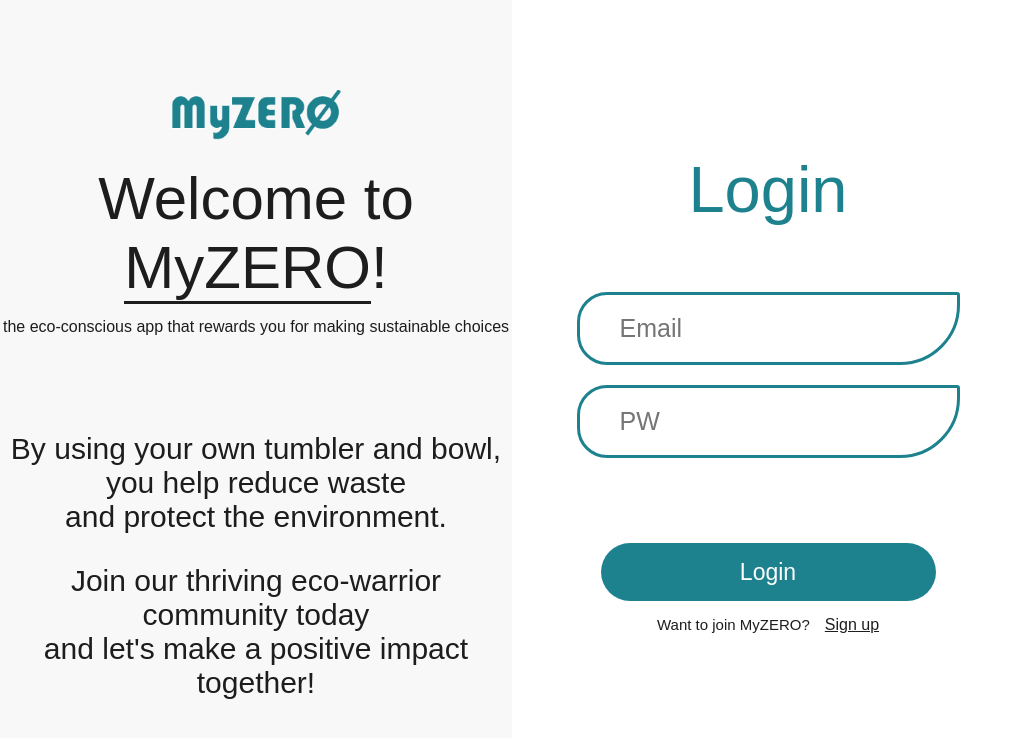
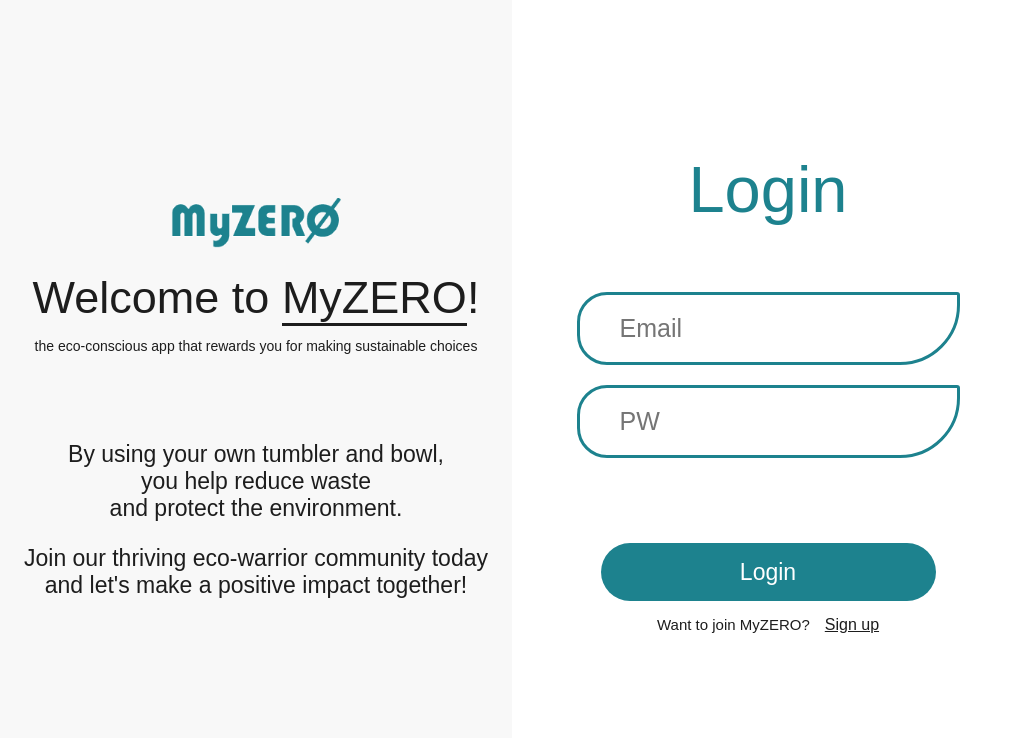
Before and after one commit to Hyerin22/MyZERO, a React (Create React App) app in the folder react-front-end/: page / in a window 1024 px wide. Shown: the top 738 px of the page. Built offline with nearby package versions, Linux system fonts and the light colour scheme.

Commit message:
Login&Signup responsive update

```diff
--- a/react-front-end/src/styles/Login.scss
+++ b/react-front-end/src/styles/Login.scss
@@ -14,7 +14,7 @@
     justify-content: center;
   }
 }
-@media only screen and (max-width: 600px) {
+@media only screen and (max-width: 800px) {
   .login-cont {
     flex-direction: column;
 
--- a/react-front-end/src/styles/components/LoginInput.scss
+++ b/react-front-end/src/styles/components/LoginInput.scss
@@ -68,7 +68,7 @@
   }
 }
 
-@media only screen and (max-width: 600px) {
+@media only screen and (max-width: 800px) {
   .loginInput-cont {
     .input-top {
       margin: 35px 0;
--- a/react-front-end/src/styles/components/LoginLeftSide.scss
+++ b/react-front-end/src/styles/components/LoginLeftSide.scss
@@ -36,7 +36,7 @@
   }
 }
 
-@media only screen and (max-width: 600px) {
+@media only screen and (max-width: 800px) {
   .left-side {
     flex: 1;
 
@@ -60,3 +60,22 @@
     }
   }
 }
+
+@media only screen and (min-width: 801px) and (max-width: 1024px) {
+  .left-side {
+    .left-top {
+      .welcome {
+        font-size: 45px;
+      }
+      .desc {
+        font-size: 14px;
+      }
+    }
+
+    .left-mid {
+      p {
+        font-size: 23px;
+      }
+    }
+  }
+}
```
